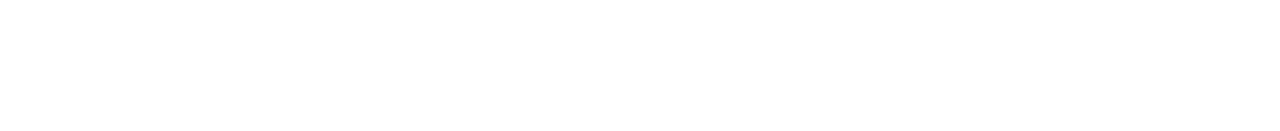
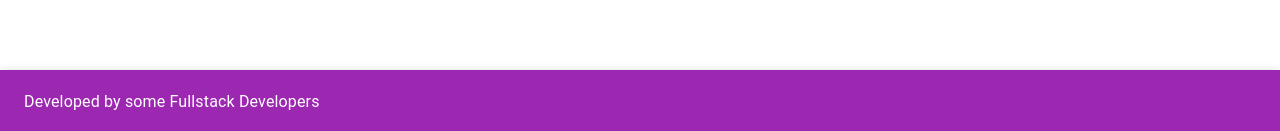
Before and after one commit to Night-Birdss/FullStack_Blog-App, a React (Create React App) app: page / in a window 1280 px wide. Shown: the part 666-797 px from the top of the page. Built offline with nearby package versions, Linux system fonts and the light colour scheme; no server answers.

Commit message:
footer added

```diff
--- /dev/null
+++ b/src/components/FooTer.jsx
@@ -0,0 +1,15 @@
+import React from "react";
+import AppBar from '@mui/material/AppBar';
+import Toolbar from '@mui/material/Toolbar';
+import Typography from '@mui/material/Typography';
+const FooTer = () => {
+  return (
+    <AppBar position="fixed" sx={{ top: "auto", bottom: 0 }}>
+      <Toolbar>
+        <Typography variant="body1">Developed by some Fullstack Developers</Typography>
+      </Toolbar>
+    </AppBar>
+  );
+};
+
+export default FooTer;
--- a/src/router/AppRouter.jsx
+++ b/src/router/AppRouter.jsx
@@ -12,6 +12,7 @@
 import NewBlog from "../pages/NewBlog";
 import NavBar from "../components/NavBar";
 import NotFound from "../pages/NotFound";
+import FooTer from "../components/FooTer";
 
 const AppRouter = () => {
   return (
@@ -26,6 +27,7 @@
         <Route path="/newBlog" element={<NewBlog />} />
         <Route path="*" element={<NotFound/>} />
       </Routes>
+      <FooTer/>
     </BrowserRouter>
   );
 };
```
